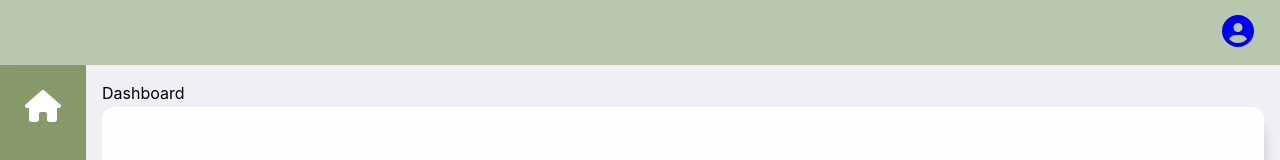
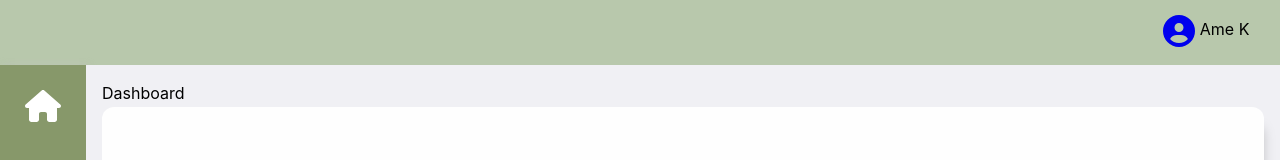
Before and after one commit to hkuspace-pu/project-submission-group-10, a Vue app in the folder client/: page /dash in a window 1280 px wide. Shown: the top 160 px of the page. Built offline with nearby package versions, Linux system fonts and the light colour scheme; what @animxyz/vue3 would draw is missing.

Commit message:
update top bar

```diff
--- a/client/src/components/DashAccount.vue
+++ b/client/src/components/DashAccount.vue
@@ -39,10 +39,11 @@
 }
 
 .account_icon {
-  width: 48%;
+  width: 30%;
   border: 1px solid #333;
   margin: 0 2%;
   padding: 2%;
+  border-radius: 5px;
 }
 
 .account_detail {
--- a/client/src/components/DashTopBar.vue
+++ b/client/src/components/DashTopBar.vue
@@ -1,11 +1,16 @@
 <template>
 
 <div class="dashTopBarContainer">
-    <router-link tag="div" class="row" :to="{name:'admin_account'}" >
-        <div class="account_icon">
-            <fa class="icon" size="2x" icon="circle-user"/>
-        </div>
-    </router-link>
+    <div class="accountName">
+        Ame K
+    </div>
+    <div>
+        <router-link tag="div" class="row" :to="{name:'admin_account'}" >
+            <div class="account_icon">
+                <fa class="icon" size="2x" icon="circle-user"/>
+            </div>
+        </router-link>
+    </div>
 
 </div>
 
@@ -19,8 +24,16 @@
     height: 65px;
     background-color: var(--lightGreen);
     width: 100%;
-    flex-direction: row;
+
     text-align: right;
     padding: 15px 2% 0;
+    color: black !important;
+
+    display: flex;
+    flex-direction: row-reverse;
+}
+
+.accountName {
+    padding: 2px 5px;
 }
 </style>
```
